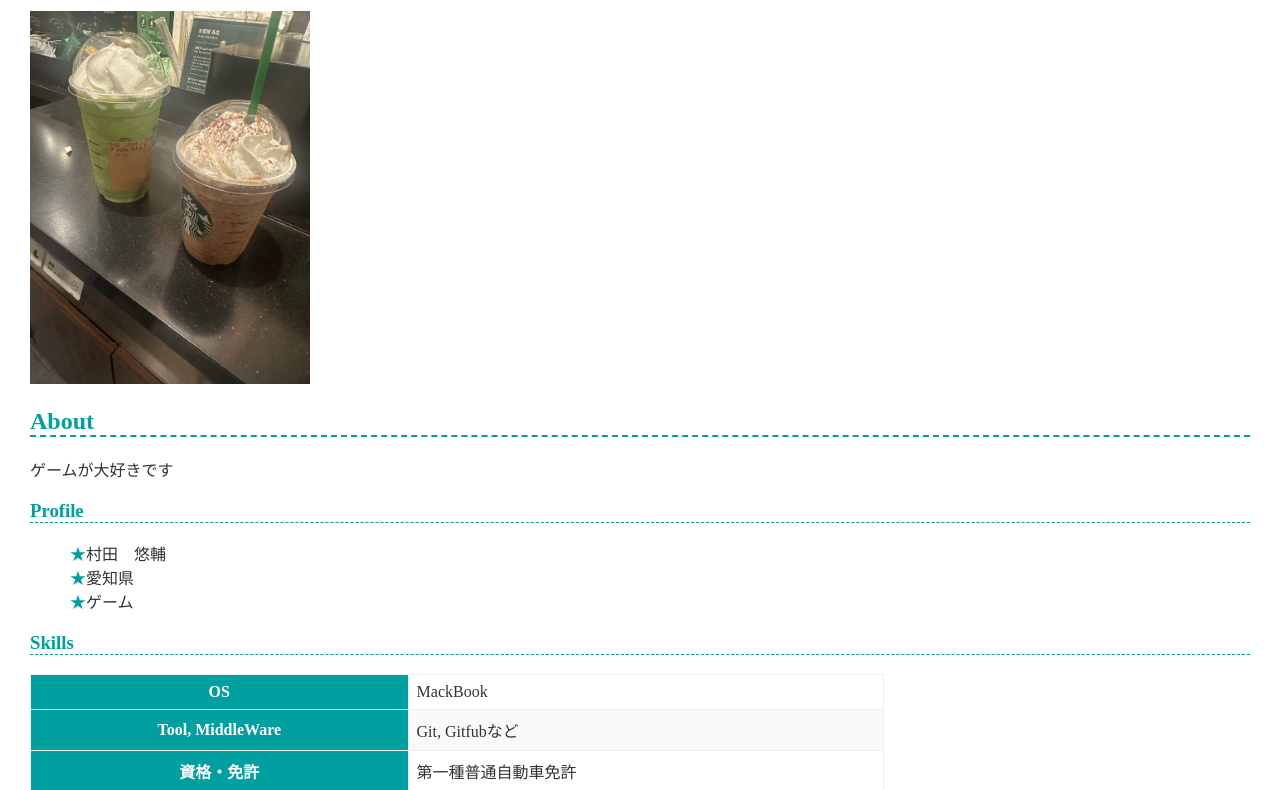
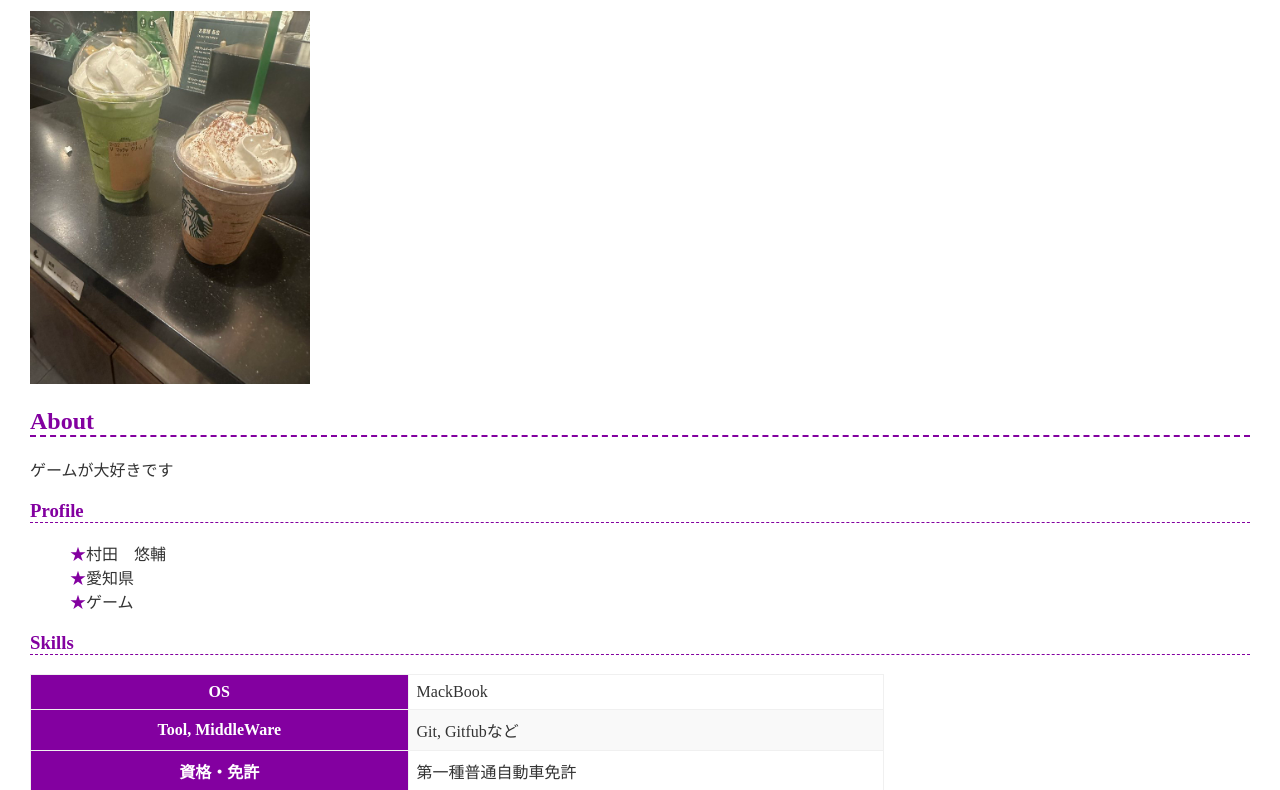
Before and after one commit to yuusuke0706/yuusuke0706.github.io, a plain HTML site: page index.html in a window 1280 px wide. Shown: the part 111-901 px from the top of the page. Drawn offline with Linux system fonts and the light colour scheme.

Commit message:
Update style.css

```diff
--- a/style.css
+++ b/style.css
@@ -3,7 +3,7 @@
 -------------------- */
 
 :root {
-  --theme-color: #00a0a0;
+  --theme-color: #8300a0;
 }
 
 * {
```
